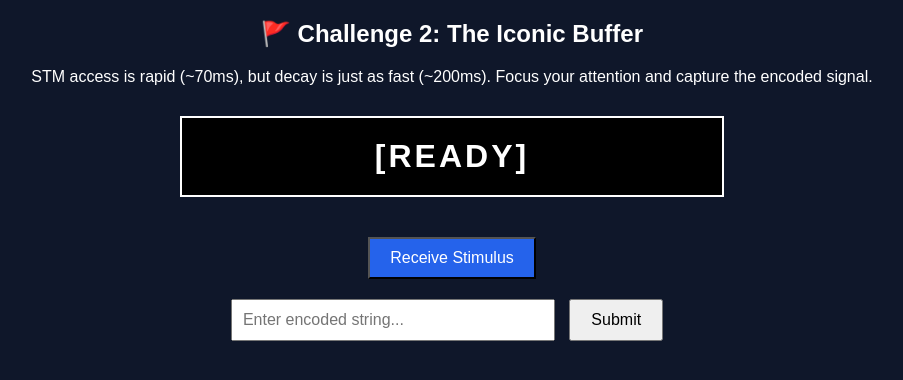
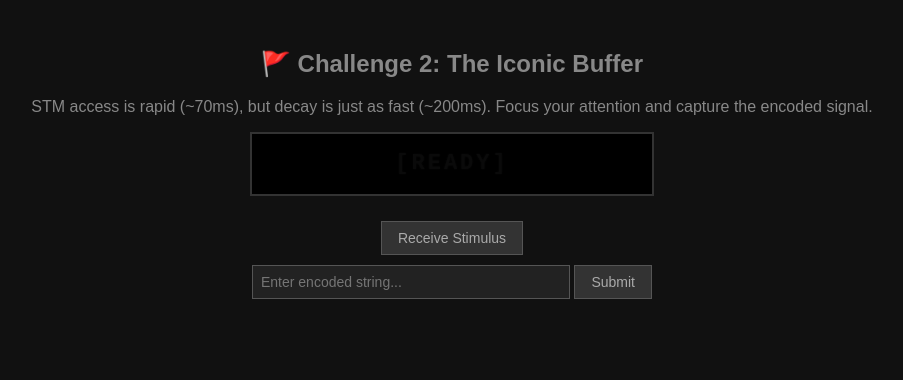
Before and after one commit to ZhenZhen09/stm, a website: page index.html in a window 1280 px wide. Shown: the whole page, without its empty margins (188-1091 px from the left). Drawn offline with Linux system fonts and the light colour scheme.

Commit message:
Refactor CSS styles for improved design
Updated styles for body, stimulus window, button, input, and hint.

```diff
--- a/style.css
+++ b/style.css
@@ -1,74 +1,53 @@
-body
-{
-    background-color: #0f172a;
-    color: white;
-    font-family: Arial;
+body {
+    font-family: Arial, sans-serif;
     text-align: center;
+    margin-top: 50px;
+    background-color: #111;
+    color: #888;
 }
 
+#stimulus-window {
+    width: 400px;
+    height: 60px;
+    margin: 15px auto;
+    border: 2px solid #333;
+    line-height: 60px;
+    font-size: 22px;
+    font-weight: bold;
 
-#ctf-container
-{
-    margin-top: 100px;
+    background-color: #000;
+    color: #0a0a0a;
+
+    font-family: "Courier New", monospace;
+
+    letter-spacing: 3px;
+
+    text-shadow: 0 0 2px #0a0a0a;
+
+    user-select: none;
 }
 
-
-#stimulus-window
-{
-    font-size: 32px;
-    font-weight: bold;
-
-    margin: 30px auto;
-
-    width: 500px;
-
-    padding: 20px;
-
-    border: 2px solid white;
-
-    background-color: black;
-
-    letter-spacing: 3px;
+button {
+    margin-top: 10px;
+    padding: 8px 16px;
+    font-size: 14px;
+    background-color: #333;
+    color: #aaa;
+    border: 1px solid #555;
 }
 
-
-button
-{
-    padding: 10px 20px;
-
-    font-size: 16px;
-
-    margin: 10px;
-
-    cursor: pointer;
+input {
+    margin-top: 10px;
+    padding: 8px;
+    width: 300px;
+    font-size: 14px;
+    background-color: #222;
+    color: #ccc;
+    border: 1px solid #555;
 }
 
-
-input
-{
-    padding: 10px;
-
-    width: 300px;
-
-    font-size: 16px;
+#hint {
+    margin-top: 15px;
+    font-weight: bold;
+    color: #666;
 }
-
-
-.flash-btn
-{
-    background-color: #2563eb;
-    color: white;
-}
-
-
-.flash-btn:hover
-{
-    background-color: #1d4ed8;
-}
-
-
-#hint
-{
-    margin-top: 20px;
-    color: yellow;
-}
```
